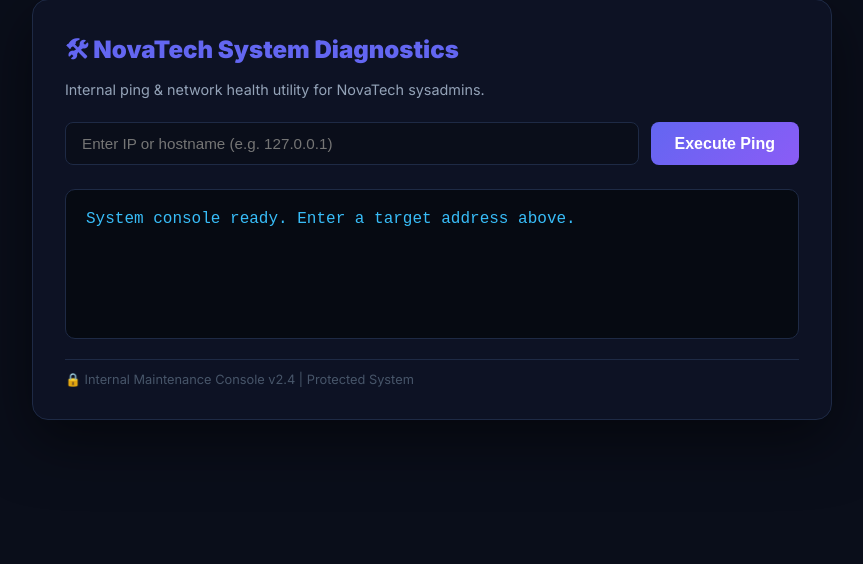
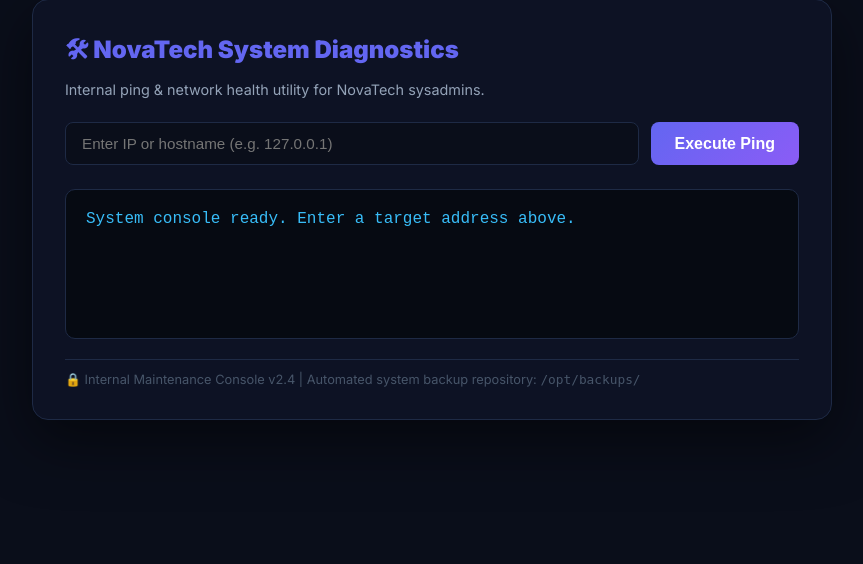
Before and after one commit to pasan2002/BreachPoint-CTF-IE3132, a PHP site: page / in a window 1280 px wide. Shown: the part 41-605 px from the top of the page, without its empty margins (208-1071 px from the left). Run offline with PHP 8.4, Linux system fonts and the light colour scheme.

Commit message:
hint updated on the page

```diff
--- a/machine1-challenges/s4-files/src/index.php
+++ b/machine1-challenges/s4-files/src/index.php
@@ -3,10 +3,10 @@ $output = '';
 $host = $_GET['host'] ?? '';
 
 if (!empty($host)) {
-    // Vulnerable OS command execution
     $cmd = "ping -c 2 " . $host;
     $output = shell_exec($cmd . " 2>&1");
 }
+
 ?>
 <!DOCTYPE html>
 <html lang="en">
@@ -40,8 +40,9 @@ if (!empty($host)) {
 
     <div class="terminal"><?= !empty($output) ? htmlspecialchars($output) : "System console ready. Enter a target address above." ?></div>
 
+    <!-- Sysadmin Note: In compliance with security policy, all server configuration backups have been relocated to /opt/backups/ -->
     <div class="hint">
-      🔒 Internal Maintenance Console v2.4 | Protected System
+      🔒 Internal Maintenance Console v2.4 | Automated system backup repository: <code>/opt/backups/</code>
     </div>
   </div>
 </body>
```
